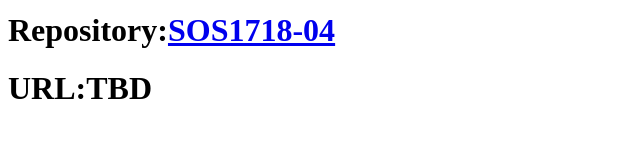
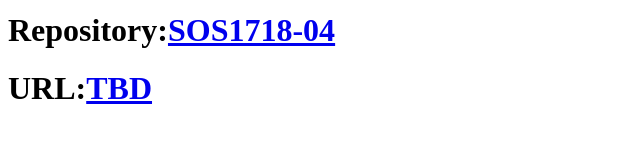
Before and after one commit to gti-sos/SOS1718-04, a website: page public/index.html in a window 1280 px wide. Shown: the part 260-402 px from the top of the page, without its empty margins (0-640 px from the left). Drawn offline with Linux system fonts and the light colour scheme.

Commit message:
añadido la url de TBD como TBD

```diff
--- a/public/index.html
+++ b/public/index.html
@@ -11,6 +11,6 @@
             <p>Andrés Rodríguez Gómez</p>
         <h1>Project description:</h1><a> The project connects health care data, study level data and unemployment data.</a>
         <h1>Repository:<a href="https://github.com/gti-sos/SOS1718-04" >SOS1718-04</a></h1>
-        <h1>URL:TBD</h1>
+        <h1>URL:<a href="TBD">TBD</a></h1>
     </body>
 </html>
```
